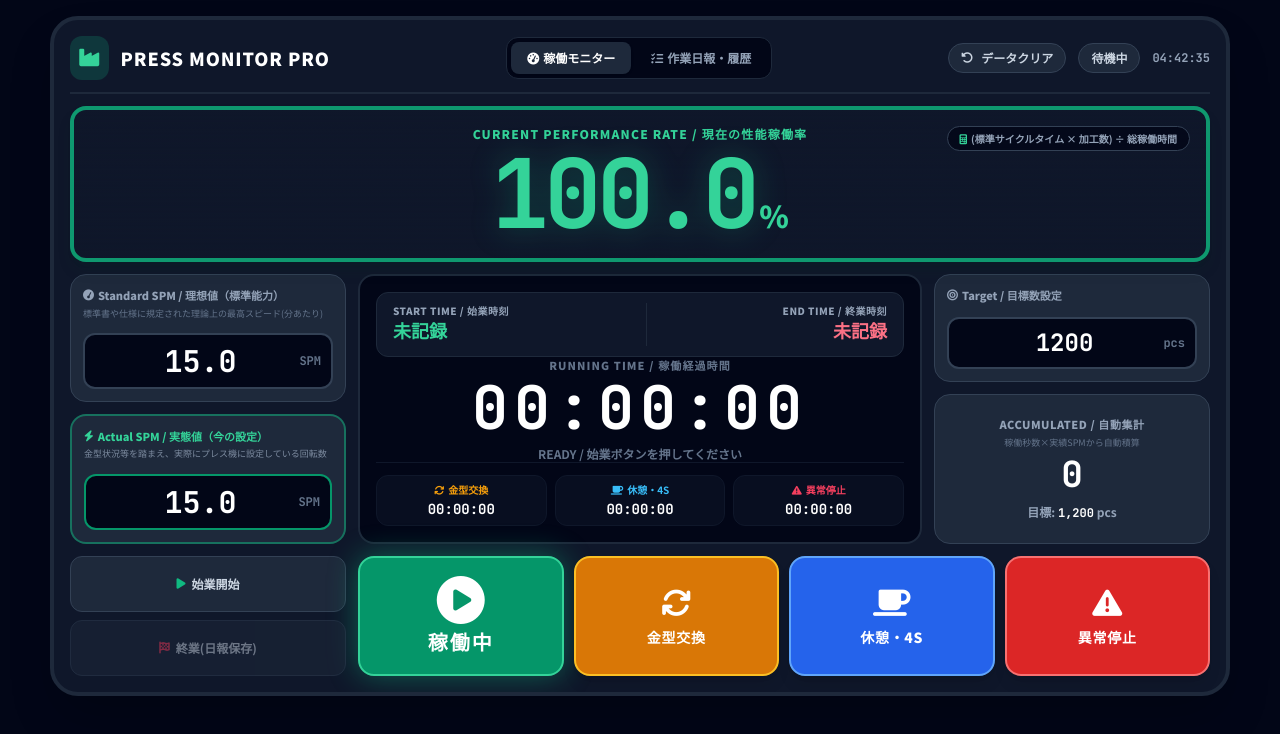
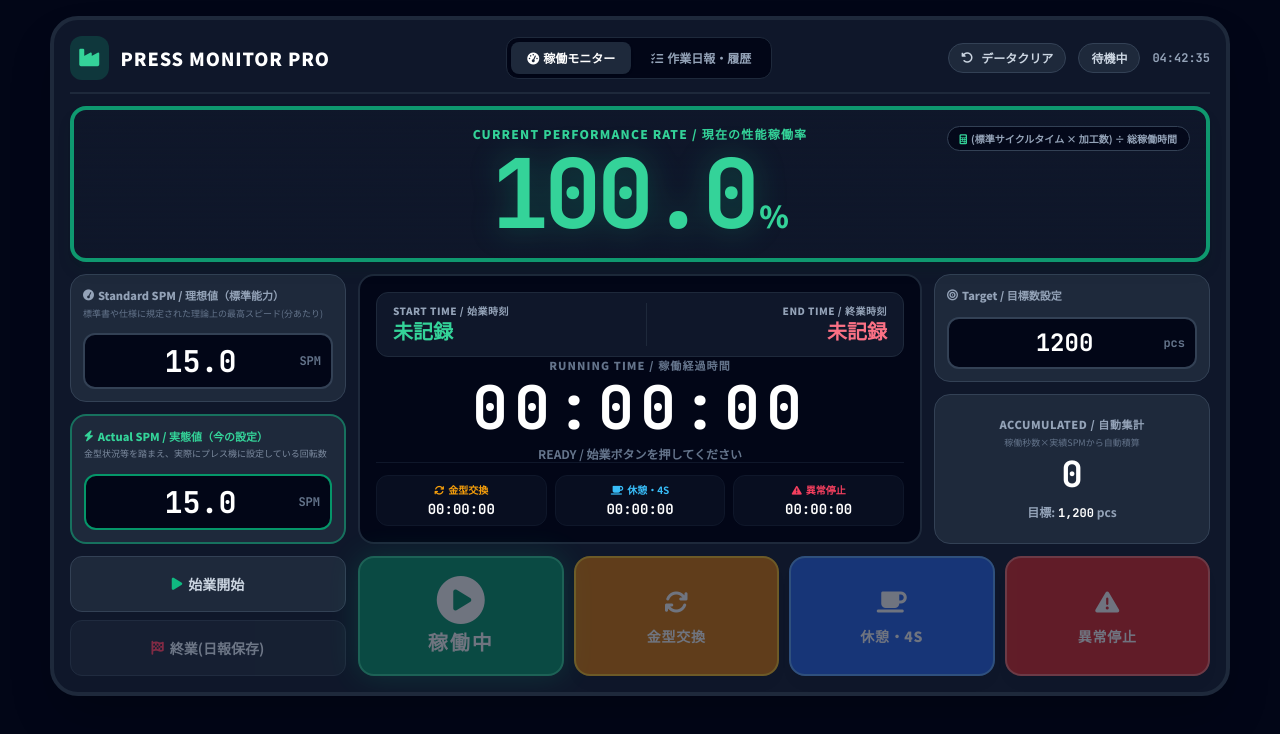
Before and after one commit to RT-acd/press_monitor_demo_v.0.2, a plain HTML site: page index.html in a window 1280 px wide. Drawn offline with nearby package versions, Linux system fonts and the light colour scheme.

Commit message:
Refactor button styles and text sizes in index.html

```diff
--- a/index.html
+++ b/index.html
@@ -33,18 +33,33 @@
     <style>
         * {
             user-select: none;
+            -webkit-user-select: none;
+        }
+
+        /* 通常ボタンの基本スタイル */
+        .btn {
+            opacity: 0.4;
+            transition: all 0.2s cubic-bezier(0.16, 1, 0.3, 1);
+        }
+        .btn.active {
+            opacity: 1 !important;
+            transform: scale(1.02);
+            box-shadow: 0 10px 20px -3px rgba(0, 0, 0, 0.4);
+        }
+
         /* 各ボタンの色分け */
         .btn-running { background: #059669; border: 3px solid #34d399; }
         .btn-mold { background: #d97706; border: 3px solid #fbbf24; }
         .btn-break { background: #2563eb; border: 3px solid #60a5fa; }
         .btn-stop { background: #dc2626; border: 3px solid #f87171; }
 
-        /* 稼働中・一時停止ボタンの特別巨大化 ＆ 視認性極大化スタイル */
+        /* 稼働中・一時停止ボタンのみ特別巨大化 ＆ 視認性極大化スタイル */
         .btn-running, .btn-pause {
             grid-column: span 1;
             font-size: 26px !important; /* テキストサイズを大幅にアップ */
             box-shadow: 0 0 30px rgba(16, 185, 129, 0.45) !important; /* 発光グロー効果 */
             transition: all 0.2s cubic-bezier(0.16, 1, 0.3, 1) !important;
+            opacity: 0.4;
         }
 
         /* 一時停止に切り替わった際も、落ち着きつつしっかりと光らせる */
@@ -159,11 +174,11 @@
                 <div class="w-full grid grid-cols-2 gap-3 bg-slate-900 border border-slate-800 rounded-xl px-4 py-2.5">
                     <div class="text-left">
                         <p class="text-[10px] text-slate-400 font-black tracking-wider">START TIME / 始業時刻</p>
-                        <p id="time-start-label" class="font-mono text-lg text-emerald-400 font-black">未記録</p>
+                        <p id="time-start-label" class="font-mono text-xl text-emerald-400 font-black">未記録</p>
                     </div>
                     <div class="text-right border-l border-slate-800 pl-3">
                         <p class="text-[10px] text-slate-400 font-black tracking-wider">END TIME / 終業時刻</p>
-                        <p id="time-end-label" class="font-mono text-lg text-rose-400 font-black">未記録</p>
+                        <p id="time-end-label" class="font-mono text-xl text-rose-400 font-black">未記録</p>
                     </div>
                 </div>
 
@@ -283,22 +298,22 @@
         </div>
     </div>
 
-    <!-- 3. 最下部：始業・終業コントロール(控えめ) ＆ ステータス切り替え巨大ボタン(強調) -->
+    <!-- 3. 最下部：始業・終業コントロール ＆ ステータス切り替え巨大ボタン -->
     <div class="grid grid-cols-12 gap-3 h-[120px] shrink-0 mt-auto z-20">
 
         <!-- 始業・終業コントロール (控えめなダーク調、幅は col-span-3 にコンパクト化) -->
         <div class="col-span-3 grid grid-rows-2 gap-2 h-full">
-            <button class="bg-slate-800 border border-slate-700 hover:bg-slate-750 rounded-xl text-slate-300 font-bold text-xs flex items-center justify-center gap-1.5 transition-all active:scale-95" onclick="startShift()" id="btn-start-shift">
+            <button class="bg-slate-800 border border-slate-700 hover:bg-slate-750 rounded-xl text-slate-300 font-bold text-sm flex items-center justify-center gap-1.5 transition-all active:scale-95" onclick="startShift()" id="btn-start-shift">
                 <i class="fa-solid fa-play text-emerald-500"></i>
                 <span>始業開始</span>
             </button>
-            <button class="bg-slate-800 border border-slate-700 hover:bg-slate-750 rounded-xl text-slate-300 font-bold text-xs flex items-center justify-center gap-1.5 transition-all opacity-50 pointer-events-none" onclick="openEndShiftModal()" id="btn-end-shift">
+            <button class="bg-slate-800 border border-slate-700 hover:bg-slate-750 rounded-xl text-slate-300 font-bold text-sm flex items-center justify-center gap-1.5 transition-all opacity-50 pointer-events-none" onclick="openEndShiftModal()" id="btn-end-shift">
                 <i class="fa-solid fa-flag-checkered text-rose-500"></i>
                 <span>終業(日報保存)</span>
             </button>
         </div>
 
-        <!-- 稼働ステータス切り替え (鮮やかな色、枠線、大文字、太字で極めて目立たせたボタン、幅: col-span-9) -->
+        <!-- 稼働ステータス切り替え (稼働中のみ超強調、他3つは標準サイズ・少し控えめ) -->
         <div class="col-span-9 grid grid-cols-4 gap-2.5 h-full">
             <!-- 稼働中ボタン / 稼働時は「一時停止」に切り替え -->
             <button class="btn btn-running text-white rounded-2xl flex flex-col justify-center items-center gap-1 active:scale-95 transition-all pointer-events-none border-2 shadow-lg" onclick="setStatus('RUNNING')" id="btn-RUNNING">
@@ -306,18 +321,18 @@
                 <span class="text-xl font-black tracking-widest" id="run-text">稼働中</span>
             </button>
             <!-- 金型交換 -->
-            <button class="btn btn-mold text-white rounded-2xl flex flex-col justify-center items-center gap-1.5 active:scale-95 transition-all pointer-events-none border-2 shadow-lg" onclick="setStatus('MOLD')" id="btn-MOLD">
-                <i class="fa-solid fa-arrows-rotate text-3xl"></i>
+            <button class="btn btn-mold text-white rounded-2xl flex flex-col justify-center items-center gap-1 active:scale-95 transition-all pointer-events-none border-2 shadow-lg" onclick="setStatus('MOLD')" id="btn-MOLD">
+                <i class="fa-solid fa-arrows-rotate text-2xl mb-1"></i>
                 <span class="text-sm font-black tracking-wider">金型交換</span>
             </button>
             <!-- 休憩・4S -->
-            <button class="btn btn-break text-white rounded-2xl flex flex-col justify-center items-center gap-1.5 active:scale-95 transition-all pointer-events-none border-2 shadow-lg" onclick="setStatus('BREAK')" id="btn-BREAK">
-                <i class="fa-solid fa-coffee text-3xl"></i>
+            <button class="btn btn-break text-white rounded-2xl flex flex-col justify-center items-center gap-1 active:scale-95 transition-all pointer-events-none border-2 shadow-lg" onclick="setStatus('BREAK')" id="btn-BREAK">
+                <i class="fa-solid fa-coffee text-2xl mb-1"></i>
                 <span class="text-sm font-black tracking-wider">休憩・4S</span>
             </button>
             <!-- 異常停止 -->
-            <button class="btn btn-stop text-white rounded-2xl flex flex-col justify-center items-center gap-1.5 active:scale-95 transition-all pointer-events-none border-2 shadow-lg" onclick="setStatus('STOP')" id="btn-STOP">
-                <i class="fa-solid fa-triangle-exclamation text-3xl"></i>
+            <button class="btn btn-stop text-white rounded-2xl flex flex-col justify-center items-center gap-1 active:scale-95 transition-all pointer-events-none border-2 shadow-lg" onclick="setStatus('STOP')" id="btn-STOP">
+                <i class="fa-solid fa-triangle-exclamation text-2xl mb-1"></i>
                 <span class="text-sm font-black tracking-wider">異常停止</span>
             </button>
         </div>
@@ -831,8 +846,8 @@
             rateBox.classList.remove('active');
 
             // 稼働ボタン表示を「稼働中（再生）」に戻す
-            runBtn.className = 'btn btn-running';
-            runIcon.className = 'fa-solid fa-play';
+            runBtn.className = 'btn btn-running active';
+            runIcon.className = 'fa-solid fa-circle-play text-5xl';
             runText.innerText = '稼働中';
             return;
         }
@@ -865,7 +880,7 @@
 
                 // 再生中はボタンを「一時停止」の見た目に変更
                 runBtn.className = 'btn btn-pause active';
-                runIcon.className = 'fa-solid fa-pause';
+                runIcon.className = 'fa-solid fa-circle-pause text-5xl';
                 runText.innerText = '一時停止';
             } else {
                 clockSub.innerText = 'INDIRECT WORK / 非稼働';
@@ -879,7 +894,7 @@
 
     function resetRunButton() {
         runBtn.className = 'btn btn-running';
-        runIcon.className = 'fa-solid fa-play';
+        runIcon.className = 'fa-solid fa-circle-play text-5xl';
         runText.innerText = '稼働中';
     }
 
```
